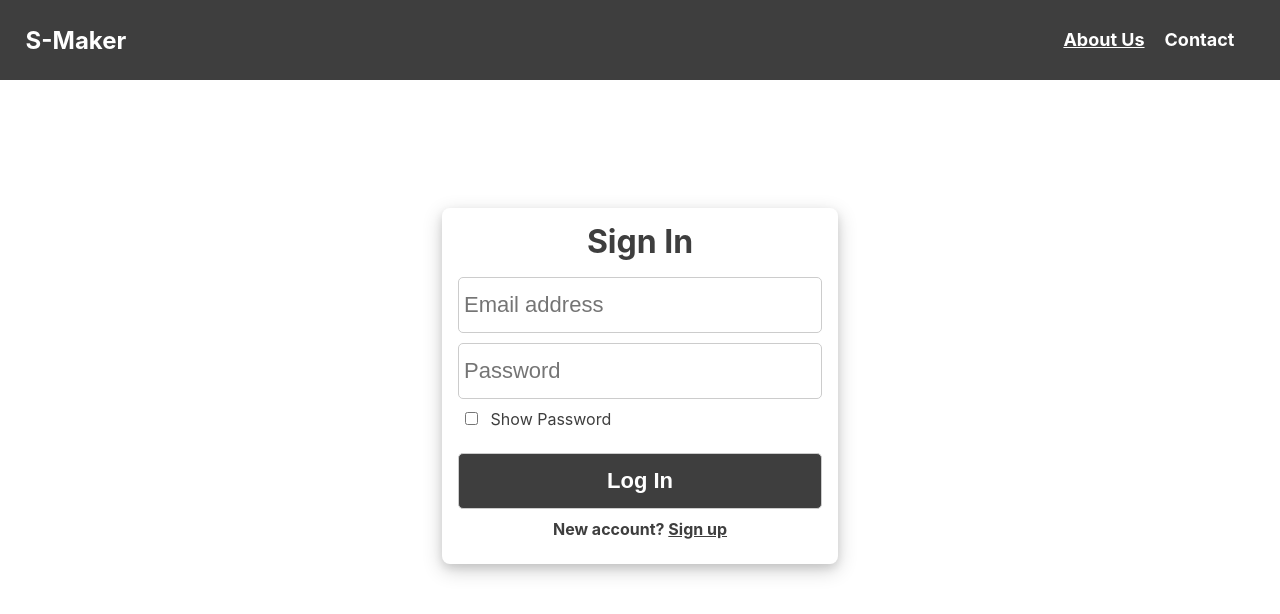
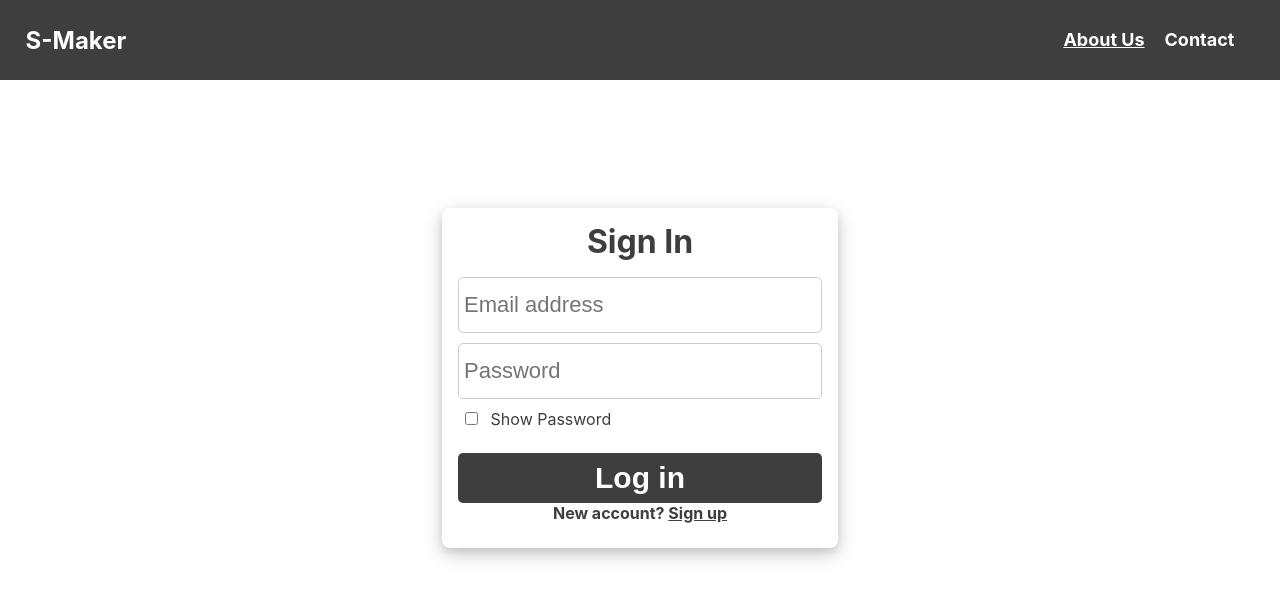
Before and after one commit to JeanPaul-AbiZeid/survey, a React (Create React App) app in the folder survey-react/: page / in a window 1280 px wide. Shown: the top 614 px of the page. Built offline with nearby package versions, Linux system fonts and the light colour scheme.

Commit message:
implementing axios to log in

```diff
--- a/survey-react/package.json
+++ b/survey-react/package.json
@@ -6,6 +6,7 @@
     "@testing-library/jest-dom": "^5.16.4",
     "@testing-library/react": "^13.3.0",
     "@testing-library/user-event": "^13.5.0",
+    "axios": "^0.24.0",
     "react": "^18.2.0",
     "react-dom": "^18.2.0",
     "react-router-dom": "^6.3.0",
--- a/survey-react/src/components/Login.js
+++ b/survey-react/src/components/Login.js
@@ -1,9 +1,16 @@
 import React from "react";
 import '../App.css';
 import Signup from './Signup'
-import { Link } from "react-router-dom";
+import { Link, useNavigate } from "react-router-dom";
+import { useState } from "react";
+import axios from 'axios';
+
+
 
 const Login = () => {
+    const [email, setEmail] = useState("");
+    const [password, setPassword] = useState("");
+    const Navigation = useNavigate();
   return (
     <div>
         <nav className="top-nav">
@@ -17,13 +24,44 @@ const Login = () => {
             <div className="form-container">
                 <h1>Sign In</h1>
                 <form id="form">
-                    <input type="text" placeholder="Email address" id="email"/><br/>
-                    <input type="password" placeholder="Password" id="password"/>
+                    <input type="text" placeholder="Email address" id="email" onChange={(e) => {setEmail(e.target.value);}}/><br/>
+                    <input type="password" placeholder="Password" id="password" onChange={(e) => {setPassword(e.target.value);}}/>
                     <div id="pass">
                         <input type="checkbox" id="toggle"/>
                         Show Password
                     </div>
-                    <input type="submit" id = "login" className="btn btn-gray" value="Log In"/>
+                    <button type="submit" className="btn btn-gray" onClick={
+                        function onSubmit(e){
+                        e.preventDefault();
+
+                        let data = new FormData();
+
+                        data.append('email', email);
+                        data.append('password', password);
+
+                        axios({
+                            method: 'post',
+                            url: 'http://127.0.0.1:8000/api/login',
+                            data: data,
+                          })
+                          .then(function (response) {
+                            var token = response.data.authorisation.token
+                            localStorage.setItem("jwt", token);
+                            Navigation("/Signup")
+                            console.log(response)
+
+                          })
+                          .catch(function (error){
+                              if(error.response.data.message == "Unauthorized"){
+                                  alert("Incorrect email or password");
+                              }
+                              else{
+                                  alert(error.response.data.message);
+                              }
+                          })
+                        }}
+                    >Log in</button>
+
                     <h4>New account? <Link to="/Signup">Sign up</Link></h4>
                 </form>
             </div>
```
Also changed, not shown: 1 other file (tests, documents, lock files or other folders).
